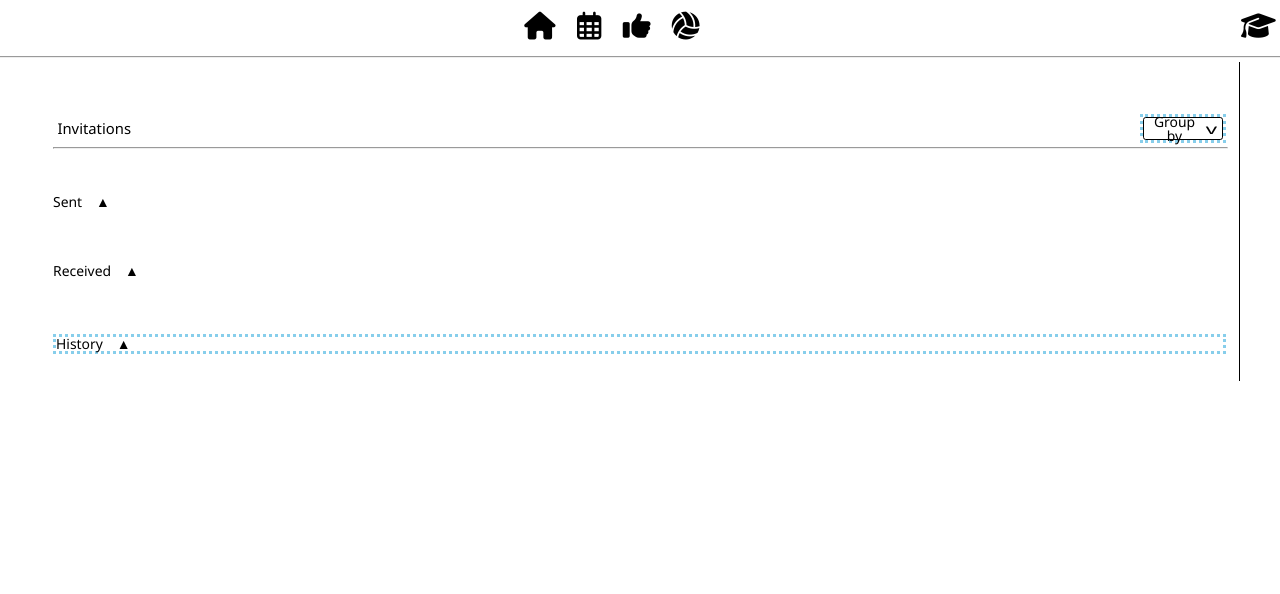
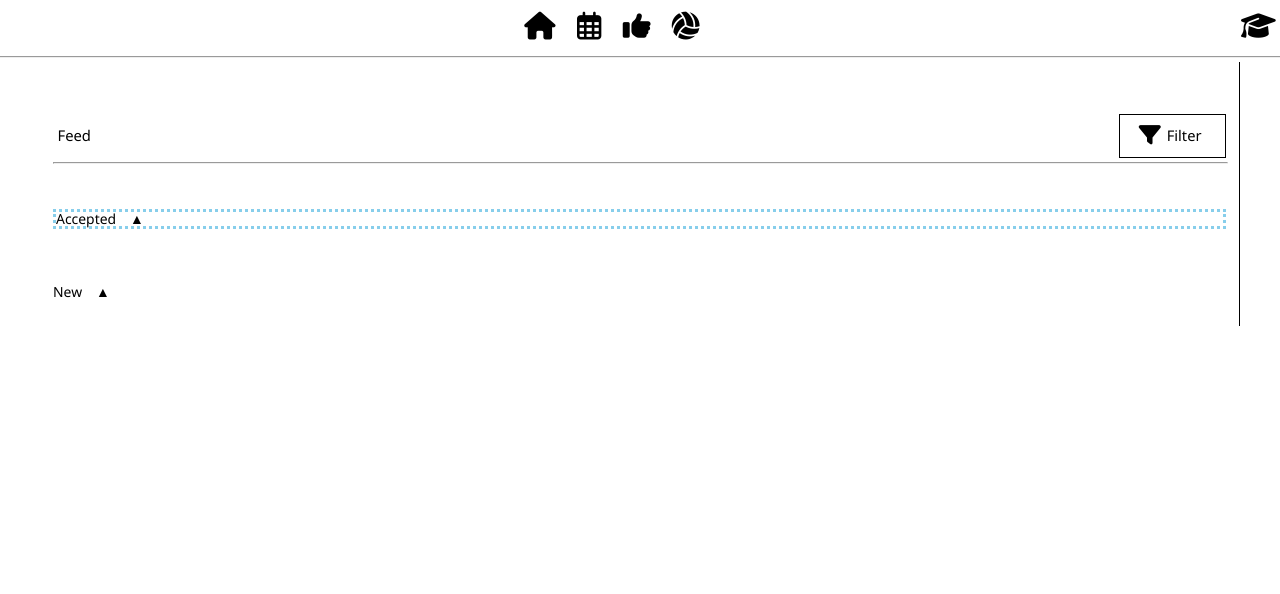
Before and after one commit to nworbnhoj/qwikgame, a Django app: page /player/ in a window 1280 px wide. Shown: the top 594 px of the page. Run offline with Django 5.2, Linux system fonts and the light colour scheme; a user stored in the database is signed in; tables that the repository leaves empty hold one stand-in row (values such as "Sample post"); data that the repository does not hold is empty; some libraries are stand-ins or nearby versions.

Commit message:
sketch Invite Feed with Filters

```diff
--- a/player/models.py
+++ b/player/models.py
@@ -195,6 +195,61 @@
     def __str__(self):
         return "{} {} {}".format(self.player, self.game, self.venue)
 
+    def get_day_bytes3(self, day):
+        offset = 3 * day
+        return self.hours[offset: offset+3]
+
+    def get_day_hours(self, day):
+        bytes3 = self.get_day_bytes3(day)
+        return int_to_bools24(bytes3_to_int(bytes3))
+
+    def get_hours_str(self, hours=range(0,23)):
+        week=self.get_week_hours()
+        r_start, r_end = hours[0], hours[-1]
+        day_blocks=[]
+        for d, day in enumerate(week):
+            start, end = None, None
+            hour_blocks=[]
+            for h, hour in enumerate(day):
+                if h in hours:
+                    if hour and start is None:
+                        start = h
+                    elif start and not hour:
+                        end = h - 1
+                        hour_blocks.append(str(start) if start == end else "{}-{}".format(start, end))
+                        start = None
+            if start is not None:
+                end = r_end
+                hour_blocks.append(str(start) if start == end else "{}-{}".format(start, end))
+                if start == r_start and end == r_end:
+                    hour_blocks=['']
+            if len(hour_blocks) > 0:
+                day_block = '{}({})'.format(
+                    WEEK_DAYS[d][:3].casefold().capitalize(),
+                    ' '.join(hour_blocks)
+                )
+                day_blocks.append(day_block)
+        return ' '.join(day_blocks)
+
+    def get_week_hours(self):
+        return [self.get_day_hours(day) for day in range(len(WEEK_DAYS))]
+
+    def is_week_all(self):
+        for day in range(len(WEEK_DAYS)):
+            if not self.is_day_all(day):
+                return False
+        return True
+
+    def is_day_all(self, day):
+        return bytes3_to_int(self.get_day_bytes3(day)) == 262136
+
+    def is_day_none(self, day):
+        return not any(self.get_day_bytes3(day))
+
+    def is_week_none(self):
+        return not any(self.hours)
+
+
 class Friend(models.Model):
     email = models.EmailField(max_length=255, verbose_name="email address", unique=True)
     name = models.CharField(max_length=32, blank=True)
--- a/player/templates/player/invite.html
+++ b/player/templates/player/invite.html
@@ -18,7 +18,7 @@
 {% if big_screen %}
     <a class="cta wide" href="{% url 'keen' %}">
         <i class="fa-solid fa-paper-plane fa-xl"></i>
-        <p>KEEN TO PLAY</p>
+        <p>INVITE</p>
     </a>
 {% endif %}
 {% endblock %}
@@ -27,70 +27,26 @@
 {% block list %}
     <div id="list_bar" class="list_bar post">
         <div class="list_bar_head">
-            <h1>Invitations</h1>
-            <div class="drop_down todo">
-                <div class="button drop" data-down="false">
-                    <div>Group by</div>
-                    <div class="fat" aria-hidden="true">v</div>
-                </div>
-                <div class="down hidden">
-                    <label class="toggle option">
-                        <input type="radio" name="groupby">
-                        date
-                    </label>
-                    <label class="toggle option">
-                        <input type="radio" name="groupby">
-                        game
-                    </label>
-                    <label class="toggle option">
-                        <input type="radio" name="groupby" checked="checked">
-                        sent
-                    </label>
-                    <label class="toggle option">
-                        <input type="radio" name="groupby">
-                        venue
-                    </label>
-                </div>
+            <h1>Feed</h1>
+            <div class="button ctb push_right">
+                <a class="button" href="{% url 'screen' %}">
+                    <i class="fa-solid fa-filter fa-xl"></i>
+                    <p>Filter</p>
+                </a>
             </div>
         </div>
         <hr>
-        <h2 class="show_group">
-            Sent
+        <h2 class="show_group todo">
+            Accepted
             <span>▲</span>
         </h2>
-        <div class="group">
-{% for appeal in appeals %}
-            <a class="button item {{ unread }}" href="{% url 'reply' appeal=appeal.pk %}">
-                <div class="pole notes">
-                    <div class="note">
-                        <span class="icon">
-                            <i class="{{ appeal.game.icon }} fa-1x"></i>
-                        </span>
-                        <p class="line">{{ appeal.game }}</p>
-                    </div>
-                    <div class="note">
-                        <span class="icon">
-                            <i class="fa-solid fa-calendar fa-1x"></i>
-                        </span>
-                        <p>{{ appeal.date }}</p>
-                    </div>
-                    <div class="note">
-                        <span class="icon">
-                            <i class="fa-solid fa-location-dot fa-1x"></i>
-                        </span>
-                        <p>{{ appeal.venue}}</p>
-                    </div>
-                </div>
-                <div class="pole badges todo">
-                    <div class="icon">
-                        <i class="fa-solid fa-paper-plane fa-xl"></i>
-                    </div>
-                </div>
-            </a>
+        <div class="group hidden">
+            <p>No accepted invitations!</p>
+{% for invite in accepted %}
 {% endfor %}
         </div>
         <h2 class="show_group">
-            Received
+            New
             <span>▲</span>
         </h2>
         <div class="group">
@@ -124,13 +80,6 @@
             </a>
 {% endfor %}
         </div>
-        <h2 class="show_group todo">
-            History
-            <span>▲</span>
-        </h2>
-        <div class="group hidden">
-            <p>No history yet!</p>
-        </div>
     </div>
 {% endblock %}
 
--- a/player/urls.py
+++ b/player/urls.py
@@ -1,6 +1,6 @@
 from django.urls import include, path
 
-from player.views import InviteView, InvitationView, KeenView, ReplyView, RivalView, RsvpView
+from player.views import InviteView, InvitationView, KeenView, ReplyView, RivalView, RsvpView, ScreenView
 
 urlpatterns = [
     path("", InviteView.as_view(), name='player'),
@@ -9,4 +9,5 @@
     path("keen/<int:appeal>/", ReplyView.as_view(), name='reply'),
     path("keen/", KeenView.as_view(), name='keen'),
     path("rival/", RivalView.as_view(), name='rival'),
+    path("screen/", ScreenView.as_view(), name='screen'),
 ]
--- a/player/views.py
+++ b/player/views.py
@@ -1,8 +1,8 @@
 from django.forms import BooleanField, CheckboxInput, CheckboxSelectMultiple, ChoiceField, Form, HiddenInput, IntegerField, MultipleChoiceField, MultiValueField, MultiWidget, RadioSelect
 from django.http import HttpResponse, HttpResponseRedirect
 from django.shortcuts import get_object_or_404, render
-from player.forms import AcceptForm, KeenForm, RsvpForm
-from player.models import Appeal, Friend, Invite
+from player.forms import AcceptForm, KeenForm, RsvpForm, ScreenForm
+from player.models import Appeal, Filter, Friend, Invite
 from qwikgame.utils import bytes3_to_str
 from qwikgame.views import QwikView
 
@@ -203,3 +203,41 @@
         super().request_init(request)
         context = super().context(request)
         return render(request, "player/rival.html", context)
+
+
+class ScreenView(QwikView):
+    screen_form_class = ScreenForm
+    template_name = 'player/screen.html'
+
+    def get(self, request, *args, **kwargs):
+        super().get(request)
+        player, game, venue, hours = self.user.player, None, None, None
+        filters = Filter.objects.filter(player=player).all()
+        filter_options = []
+        for filter in filters:
+            filter.is_week_all()
+            option = '{}, {}, {}'.format(
+                'Any Game' if filter.game is None else filter.game,
+                'Any Venue' if filter.venue is None else filter.venue,
+                'Any Time' if filter.is_week_all() else filter.get_hours_str()
+                )
+            filter_options.append((filter.id, option))
+        context = {'filters': filter_options}
+        context |= self.screen_form_class.get(
+            player,
+            filters=filter_options,
+        )
+        context |= super().context(request)
+        return render(request, self.template_name, context)
+
+
+    def post(self, request, *args, **kwargs):
+        super().post(request)
+        context = self.filter_form_class.post(
+            request.POST,
+            self.user.player,
+        )
+        if len(context) == 0:
+            return HttpResponseRedirect("/player/")
+        context |= super().context(request)
+        return render(request, self.template_name, context)
--- a/qwikgame/static/qwik.css
+++ b/qwikgame/static/qwik.css
@@ -170,6 +170,7 @@
 div.upgrade { border: 1px solid black; padding: 1em }
 fieldset { background-color: inherit; border: 1px solid #cccccc; display: flex; flex-direction: column; margin: 1em 0 1em 0; padding: 2em }
 fieldset.disabled { background-color: #eeeeee; border: 0px solid #eeeeee; color: #bbbbbb }
+fieldset div { display:block; padding: 1em}
 h1 { align-items: center; color: black; display: flex; flex-direction: row; justify-content: start; text-align: left; margin: 0.3em; width: 100% }
 h2 { align-items: center; color: black; display: flex; flex-direction: row; justify-content: start; gap: 1em; margin: 3em 0 1em 0; text-align: left; }
 h3 { align-items: center; color: black; display: flex; flex-direction: row; justify-content: space-between; gap: 2em; margin: 2em 0 1em 0; text-align: left; margin: 1.5em 0 0.8em 0; }
@@ -180,6 +181,7 @@
 h6.disabled { color: #999999 }
 hr { color: #eeeeee; border-width: 1px; margin: 0.3em 0 0.3em 0; width: 100% }
 img.logo { display: none; height: 3em; padding: 0.1em }
+input[type=checkbox] { margin: 0em 1em 0em 1em; }
 input[type=submit] { cursor: pointer; flex: 0 0 auto; flex-direction: row; gap: 0.3em; justify-content: center; text-align: center }
 input[type=text] { flex: 1 1 auto; font-size: inherit }
 input:checked + .slider { background-color: #66bb6a; }
@@ -206,6 +208,7 @@
 label.toggle:has(input:checked):has([name="games"]) div.button { color: #dfa622 }
 label.toggle:has(input.hidden) { display: none }
 label.toggle:has(input:disabled) div.button { border-width: 0px; background-color: #eeeeee }
+legend { padding: 1em; }
 p { margin: 0em; padding: 0.3em; text-align: left }
 p.bold { font-weight: bold }
 p.caption { color: #777777; font-size: small }
```
Also changed, not shown: player/forms.py (+27 -1 lines), player/templates/player/screen.html (added, +33 -0 lines).
